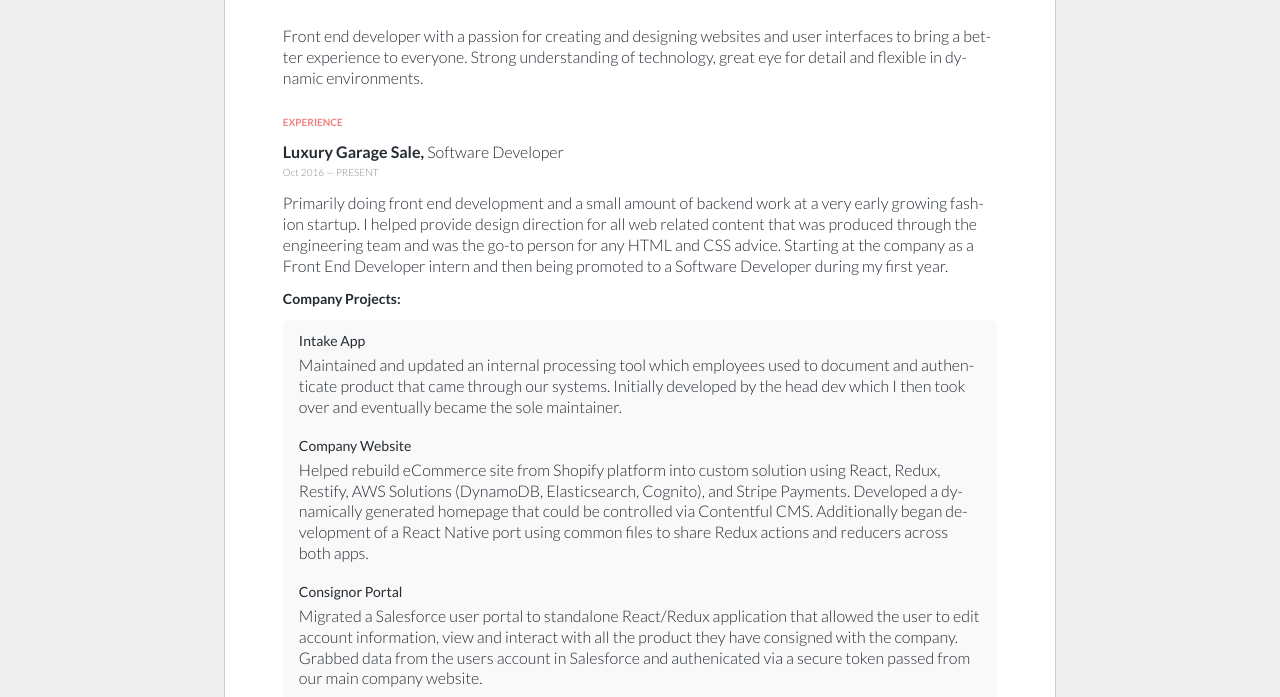
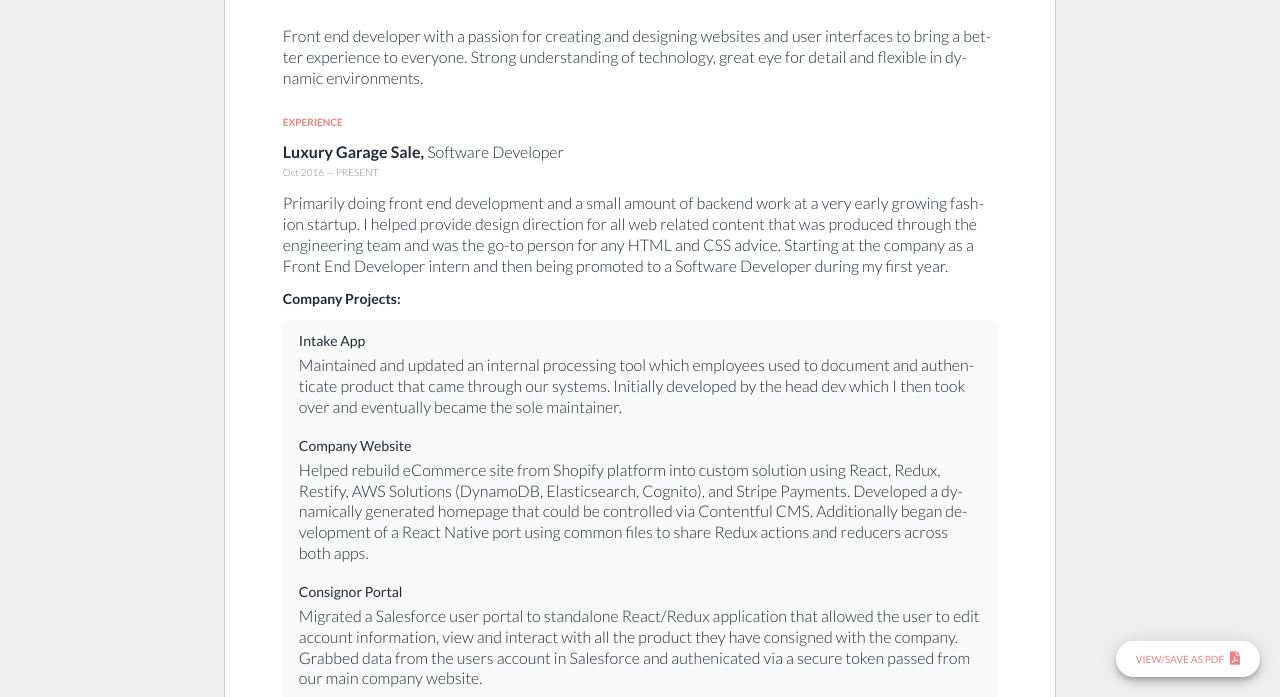
Before and after one commit to bsansone/resume, a plain HTML site: page index.html in a window 1280 px wide. Shown: the part 103-800 px from the top of the page. Drawn offline with Linux system fonts and the light colour scheme.

Commit message:
Add pdf and pdf view button

```diff
--- a/assets/css/master.css
+++ b/assets/css/master.css
@@ -194,3 +194,39 @@
   padding: 5px 10px;
   margin-right: 6px;
 }
+
+#pdf-download {
+  align-items: center;
+  background-color: white;
+  border-radius: 24px;
+  bottom: 20px;
+  box-shadow: 0 3px 5px -1px rgba(0, 0, 0, 0.2),
+    0 6px 10px 0 rgba(0, 0, 0, 0.14), 0 1px 18px 0 rgba(0, 0, 0, 0.12);
+  color: #f08080;
+  display: inline-flex;
+  font-size: 0.625em;
+  font-weight: 500;
+  height: 36px;
+  justify-content: center;
+  max-width: 175px;
+  padding: 0 20px;
+  position: fixed;
+  right: 20px;
+  text-decoration: none;
+  text-transform: uppercase;
+  transition: box-shadow 0.28s cubic-bezier(0.4, 0, 0.2, 1),
+    opacity 15ms linear 30ms, transform 0.27s cubic-bezier(0, 0, 0.2, 1) 0ms,
+    -webkit-box-shadow 0.28s cubic-bezier(0.4, 0, 0.2, 1),
+    -webkit-transform 0.27s cubic-bezier(0, 0, 0.2, 1) 0ms;
+  width: auto;
+}
+
+#pdf-download:hover {
+  box-shadow: 0 5px 5px -3px rgba(0, 0, 0, 0.2),
+    0 8px 10px 1px rgba(0, 0, 0, 0.14), 0 3px 14px 2px rgba(0, 0, 0, 0.12);
+}
+
+#pdf-download i.fa-file-pdf {
+  font-size: 1.325em;
+  margin-left: 6px;
+}
--- a/index.html
+++ b/index.html
@@ -111,6 +111,9 @@
           <li>Balsamiq</li>
         </ul>
       </article>
+      <a id="pdf-download" href="./resume.pdf" download>
+        View/Save as PDF <i class="fas fa-file-pdf"></i>
+      </a>
     </main>
   </body>
 </html>
```
Also changed, not shown: 1 other file.
